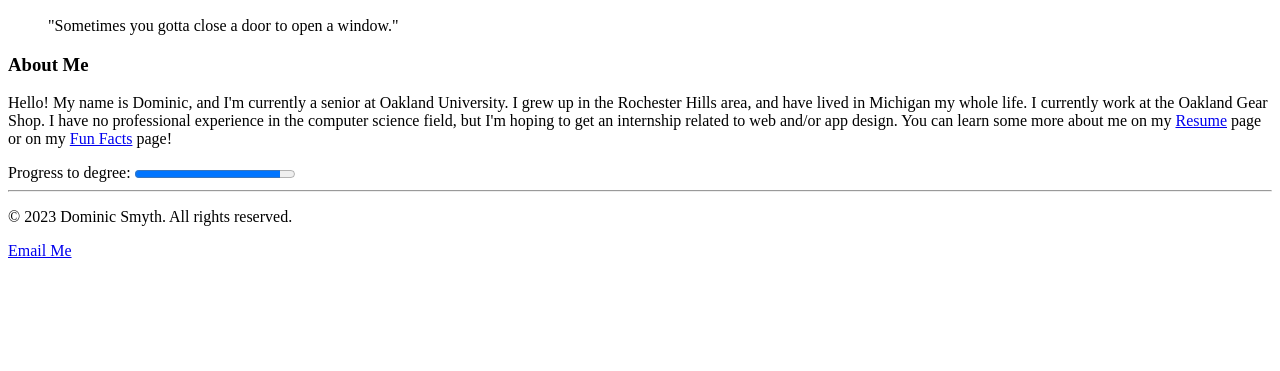
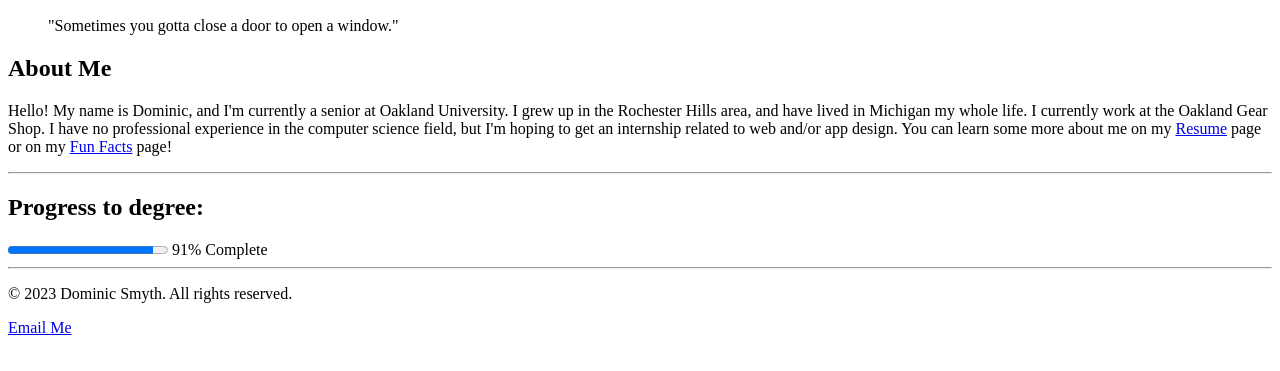
Before and after one commit to dsmyth2/DominicSmyth_hw1TH_csi3150_fs2023, a plain HTML site: page index.html in a window 1280 px wide. Shown: the part 309-680 px from the top of the page. Drawn offline with Linux system fonts and the light colour scheme.

Commit message:
minor formatting changes

```diff
--- a/index.html
+++ b/index.html
@@ -38,7 +38,7 @@
     <!--about me section-->
     <div id="about_me_container">
       <section id="about_me">
-        <h3>About Me</h3>
+        <h2>About Me</h2>
         <p>
           Hello! My name is Dominic, and I'm currently a senior at Oakland
           University. I grew up in the Rochester Hills area, and have lived in
@@ -51,13 +51,15 @@
         </p>
       </section>
     </div>
+    <hr />
     <!--progress to degree-->
-    <div id="degree_progress_container">
-      <section id="degree_progress">
-        <label for="degree_progress_bar">Progress to degree:</label>
+    <section id="degree_progress">
+      <div id="degree_progress_container">
+        <h2>Progress to degree:</h2>
         <progress id="degree_progress_bar" value="91" max="100">91%%</progress>
-      </section>
-    </div>
+        <label for="degree_progress_bar">91% Complete</label>
+      </div>
+    </section>
     <!--footer-->
     <hr />
     <footer>
```
